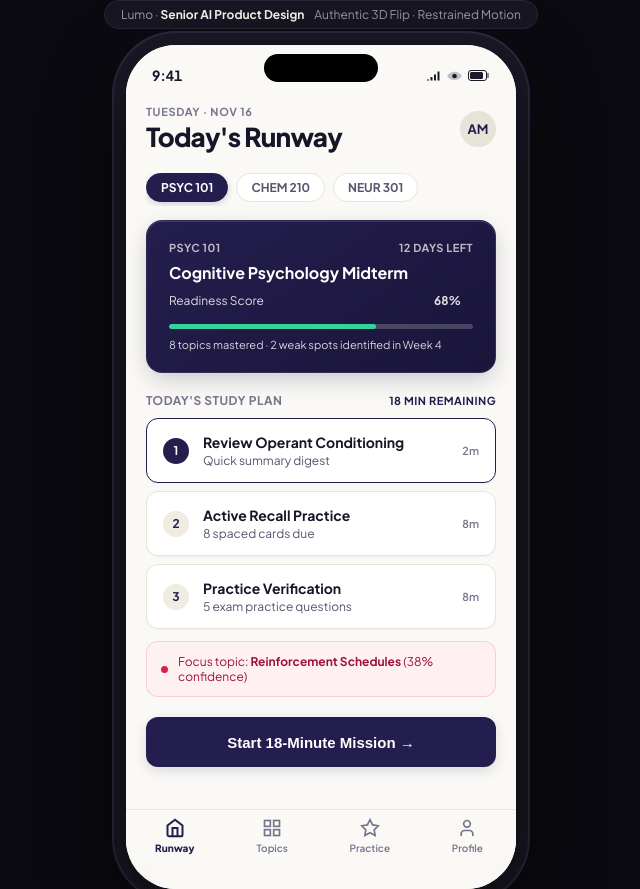
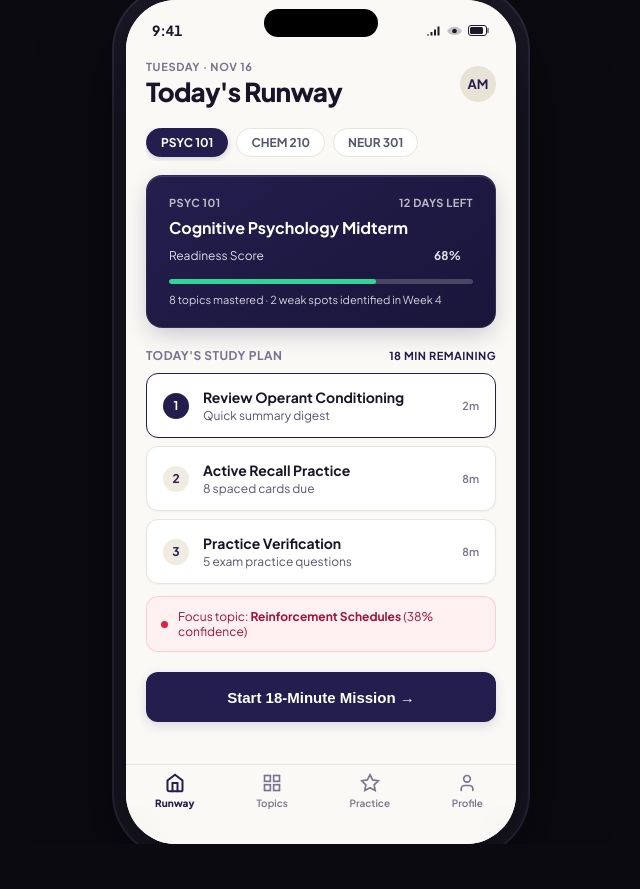
Before and after one commit to MrQarniJ/lumo-study-copilot, a plain HTML site: page index.html in a window 1280 px wide. Shown: the whole page, without its empty margins (319-959 px from the left). After the commit the page ends 844 px from the top, so only its background shows below. Drawn offline with Linux system fonts and the light colour scheme.

Commit message:
fix: remove top studio metadata banner from app

```diff
--- a/index.html
+++ b/index.html
@@ -109,20 +109,6 @@
     overflow-x: hidden;
   }
 
-  .studio-bar {
-    margin-bottom: 16px;
-    display: flex;
-    align-items: center;
-    gap: 10px;
-    background: #171622;
-    border: 1px solid #282538;
-    padding: 6px 16px;
-    border-radius: var(--radius-pill);
-    font-size: 12px;
-    color: #9E9AA9;
-  }
-  .studio-bar strong { color: #F7F5F0; }
-
   /* ===== iPhone Canvas Frame ===== */
   .device-frame {
     width: 390px;
@@ -1225,11 +1211,6 @@
 </style>
 </head>
 <body>
-
-<div class="studio-bar">
-  <span>Lumo · <strong>Senior AI Product Design</strong></span>
-  <span>Authentic 3D Flip · Restrained Motion</span>
-</div>
 
 <div class="device-frame">
   <!-- iPhone Status Bar -->
```
Also changed, not shown: lumo-prototype.html (+0 -19 lines).
